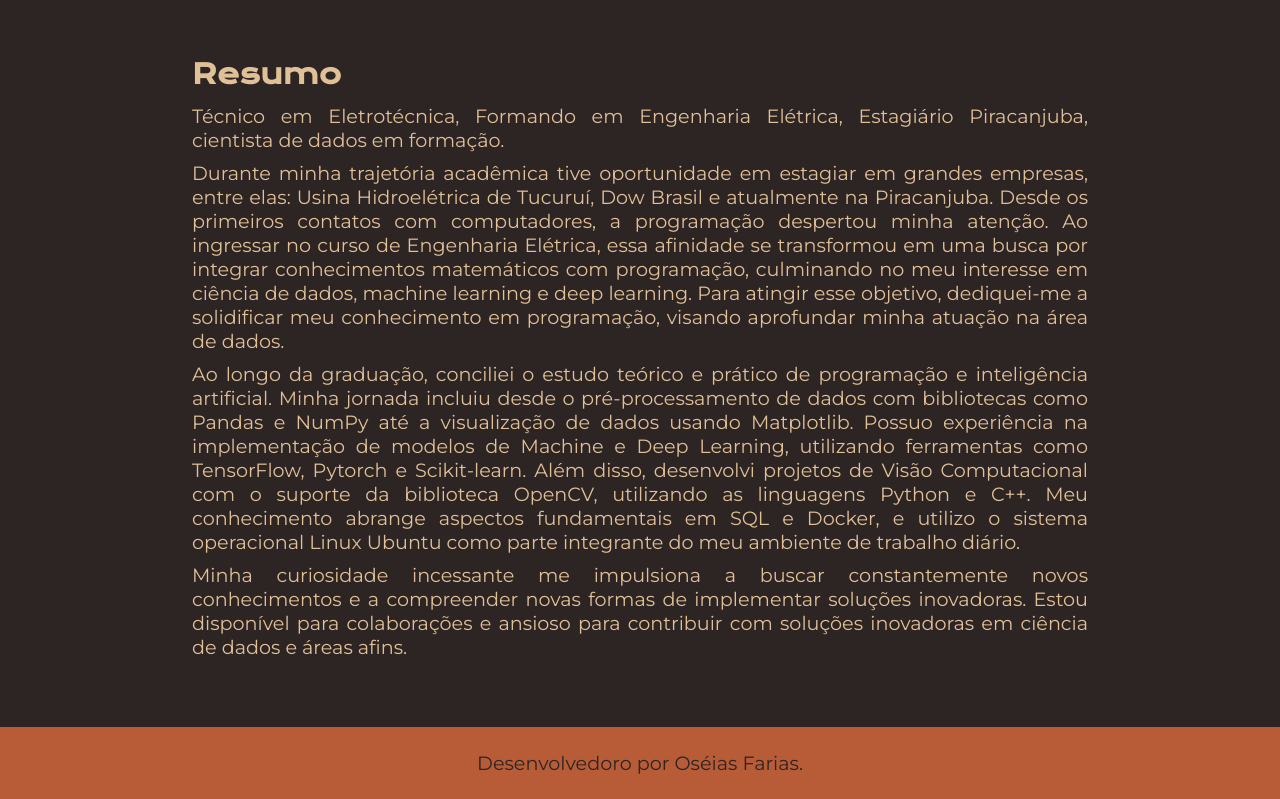
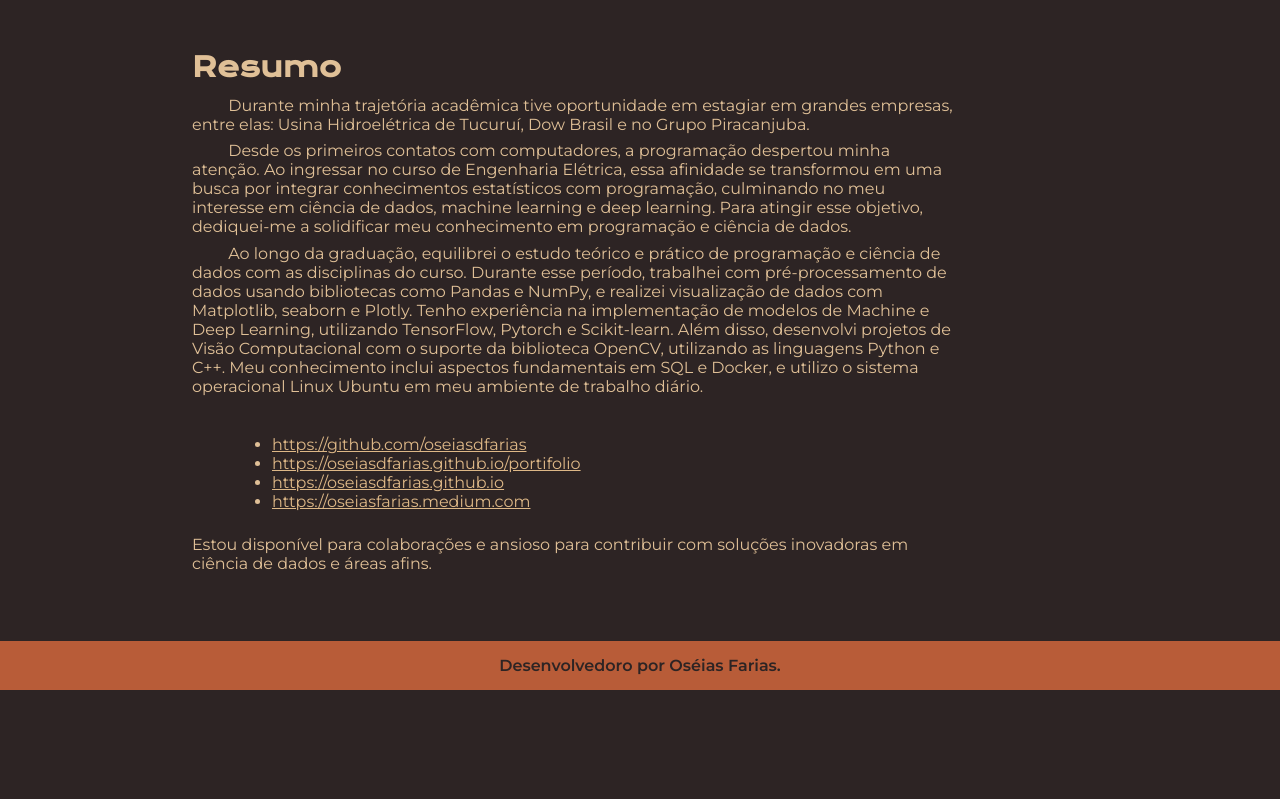
Before and after one commit to Oseiasdfarias/one_oracle_next_education, a plain HTML site: page 01_one_fase_selecao_t6/02_iniciante_em_programacao_t6_one/c03_curos_HTML_e_CSS_JS/about.html in a window 1280 px wide. Shown: the part 66-865 px from the top of the page. After the commit the page ends 800 px from the top, so only its background shows below. Drawn offline with nearby package versions, Linux system fonts and the light colour scheme.

Commit message:
modo: realizado modificação no portifolio

```diff
--- a/01_one_fase_selecao_t6/02_iniciante_em_programacao_t6_one/c03_curos_HTML_e_CSS_JS/about.html
+++ b/01_one_fase_selecao_t6/02_iniciante_em_programacao_t6_one/c03_curos_HTML_e_CSS_JS/about.html
@@ -19,22 +19,23 @@
         <section class="apresentacao__cv_secao">
             <h2 class="apresentacao__cv__conteudo__subtitulo">Resumo</h2>
 
-            <p class="apresentacao__cv__conteudo__paragrafo" align="justify">
-                Técnico em Eletrotécnica, Formando em Engenharia Elétrica, Estagiário Piracanjuba, cientista de dados em formação.
+            <p class="apresentacao__cv__conteudo__paragrafo">
+                &emsp;&emsp; Durante minha trajetória acadêmica tive oportunidade em estagiar em grandes empresas, entre elas: Usina Hidroelétrica de Tucuruí, Dow Brasil e no Grupo Piracanjuba.
             </p>
-
-            <p class="apresentacao__cv__conteudo__paragrafo" align="justify">
-                Durante minha trajetória acadêmica tive oportunidade em estagiar em grandes empresas, entre elas: Usina Hidroelétrica de Tucuruí, Dow Brasil e atualmente na Piracanjuba.
-
-                Desde os primeiros contatos com computadores, a programação despertou minha atenção. Ao ingressar no curso de Engenharia Elétrica, essa afinidade se transformou em uma busca por integrar conhecimentos matemáticos com programação, culminando no meu interesse em ciência de dados, machine learning e deep learning. Para atingir esse objetivo, dediquei-me a solidificar meu conhecimento em programação, visando aprofundar minha atuação na área de dados.
+            <p class="apresentacao__cv__conteudo__paragrafo">
+                &emsp;&emsp; Desde os primeiros contatos com computadores, a programação despertou minha atenção. Ao ingressar no curso de Engenharia Elétrica, essa afinidade se transformou em uma busca por integrar conhecimentos estatísticos com programação, culminando no meu interesse em ciência de dados, machine learning e deep learning. Para atingir esse objetivo, dediquei-me a solidificar meu conhecimento em programação e ciência de dados.
             </p>
-
-            <p class="apresentacao__cv__conteudo__paragrafo" align="justify">
-                Ao longo da graduação, conciliei o estudo teórico e prático de programação e inteligência artificial. Minha jornada incluiu desde o pré-processamento de dados com bibliotecas como Pandas e NumPy até a visualização de dados usando Matplotlib. Possuo experiência na implementação de modelos de Machine e Deep Learning, utilizando ferramentas como TensorFlow, Pytorch e Scikit-learn. Além disso, desenvolvi projetos de Visão Computacional com o suporte da biblioteca OpenCV, utilizando as linguagens Python e C++. Meu conhecimento abrange aspectos fundamentais em SQL e Docker, e utilizo o sistema operacional Linux Ubuntu como parte integrante do meu ambiente de trabalho diário.
+            <p class="apresentacao__cv__conteudo__paragrafo">
+                &emsp;&emsp; Ao longo da graduação, equilibrei o estudo teórico e prático de programação e ciência de dados com as disciplinas do curso. Durante esse período, trabalhei com pré-processamento de dados usando bibliotecas como Pandas e NumPy, e realizei visualização de dados com Matplotlib, seaborn e Plotly. Tenho experiência na implementação de modelos de Machine e Deep Learning, utilizando TensorFlow, Pytorch e Scikit-learn. Além disso, desenvolvi projetos de Visão Computacional com o suporte da biblioteca OpenCV, utilizando as linguagens Python e C++. Meu conhecimento inclui aspectos fundamentais em SQL e Docker, e utilizo o sistema operacional Linux Ubuntu em meu ambiente de trabalho diário.
             </p>
-
-            <p class="apresentacao__cv__conteudo__paragrafo" align="justify">
-                Minha curiosidade incessante me impulsiona a buscar constantemente novos conhecimentos e a compreender novas formas de implementar soluções inovadoras. Estou disponível para colaborações e ansioso para contribuir com soluções inovadoras em ciência de dados e áreas afins.
+            <ul class="custom_lista">
+                &emsp;&emsp; <li><a class="color_lista" href="https://github.com/oseiasdfarias/">https://github.com/oseiasdfarias</a></li>
+                <li><a class="color_lista" href="https://oseiasdfarias.github.io/portifolio/">https://oseiasdfarias.github.io/portifolio</a></li>
+                <li><a class="color_lista" href="https://oseiasdfarias.github.io">https://oseiasdfarias.github.io</a></li>
+                <li><a class="color_lista" href="https://oseiasfarias.medium.com">https://oseiasfarias.medium.com</a></li>
+            </ul>
+            <p class="apresentacao__cv__conteudo__paragrafo">
+                Estou disponível para colaborações e ansioso para contribuir com soluções inovadoras em ciência de dados e áreas afins.
             </p>
         </section>
     </main>
--- a/01_one_fase_selecao_t6/02_iniciante_em_programacao_t6_one/c03_curos_HTML_e_CSS_JS/style/style.css
+++ b/01_one_fase_selecao_t6/02_iniciante_em_programacao_t6_one/c03_curos_HTML_e_CSS_JS/style/style.css
@@ -24,7 +24,7 @@ body {
 }
 
 .cabecalho {
-    padding: 2% 0 0 15%;
+    padding: 2% 0 0 10%;
 }
 
 .cabecalho__menu {
@@ -34,14 +34,14 @@ body {
 
 .cabecalho__menu__link {
     font-family: var(--fonte--secundaria);
-    font-size: 1.2rem;
+    font-size: 1.0rem;
     font-weight: 600;
     color: var(--cor--terciaria);
     text-decoration: none;
 }
 
 .cabecalho__menu__link:hover {
-    transform: scale(1.09);
+    transform: scale(1.12);
 }
 
 .apresentacao {
@@ -56,11 +56,11 @@ body {
     width: 60%;
     display: flex;
     flex-direction: column;
-    gap: 40px;
+    gap: 20px;
 }
 
 .apresentacao__conteudo__titulo {
-    font-size: 2rem;
+    font-size: 1.7rem;
     font-family: var(--fonte--primaria);
 }
 
@@ -74,7 +74,7 @@ body {
 }
 
 .apresentacao__conteudo__paragrafo {
-    font-size: 1.2rem;
+    font-size: 1.0rem;
     font-family: var(--fonte--secundaria);
 }
 
@@ -82,13 +82,14 @@ body {
     display: flex;
     flex-direction: column;
     align-items: center;
-    gap: 32px;
+    gap: 20px;
     justify-content: space-between;
 }
 
 .apresentacao__links__subtitulo {
     font-family: var(--fonte--primaria);
     font-weight: 400;
+    font-size: 1.3rem;
 }
 
 .apresentacao__links_link {
@@ -120,13 +121,13 @@ body {
 }
 
 .rodape  {
-    padding: 24px;
+    padding: 15px;
     color: var(--cor--primaria);
     background-color: var(--cor--terciaria);
     text-align: center;
     font-family: var(--fonte--secundaria);
-    font-size: 1.2rem;
-    font-weight: 400;
+    font-size: 1.0rem;
+    font-weight: 600;
 }
 
 /* Seção CV */
@@ -137,11 +138,12 @@ body {
     flex-direction: column;
     align-items: center;
     justify-content: space-between;
+    width: 60%;
 }
 
 .apresentacao__conteudo__texto {
     padding: 0.5% 0;
-    font-size: 1.2rem;
+    font-size: 1.0rem;
     font-family: var(--fonte--secundaria);
 }
 
@@ -164,10 +166,25 @@ body {
 
 .apresentacao__cv__conteudo__paragrafo {
     padding: 0.5% 0;
-    font-size: 1.2rem;
+    font-size: 1.0rem;
     font-family: var(--fonte--secundaria);
 }
 
+.custom_lista {
+    font-size: 1.0rem;
+    list-style-type: disc;
+    margin-top: 1em;
+    margin-bottom: 1 em;
+    margin-left: 0;
+    margin-right: 0;
+    padding-left: 80px;
+    padding-bottom: 20px;
+    font-family: var(--fonte--secundaria);
+}
+
+.color_lista {
+    color:burlywood;
+}
 
 @media (max-width: 1200px) {
     .cabecalho {
```
Also changed, not shown: 01_one_fase_selecao_t6/02_iniciante_em_programacao_t6_one/c03_curos_HTML_e_CSS_JS/index.html (+4 -2 lines).
